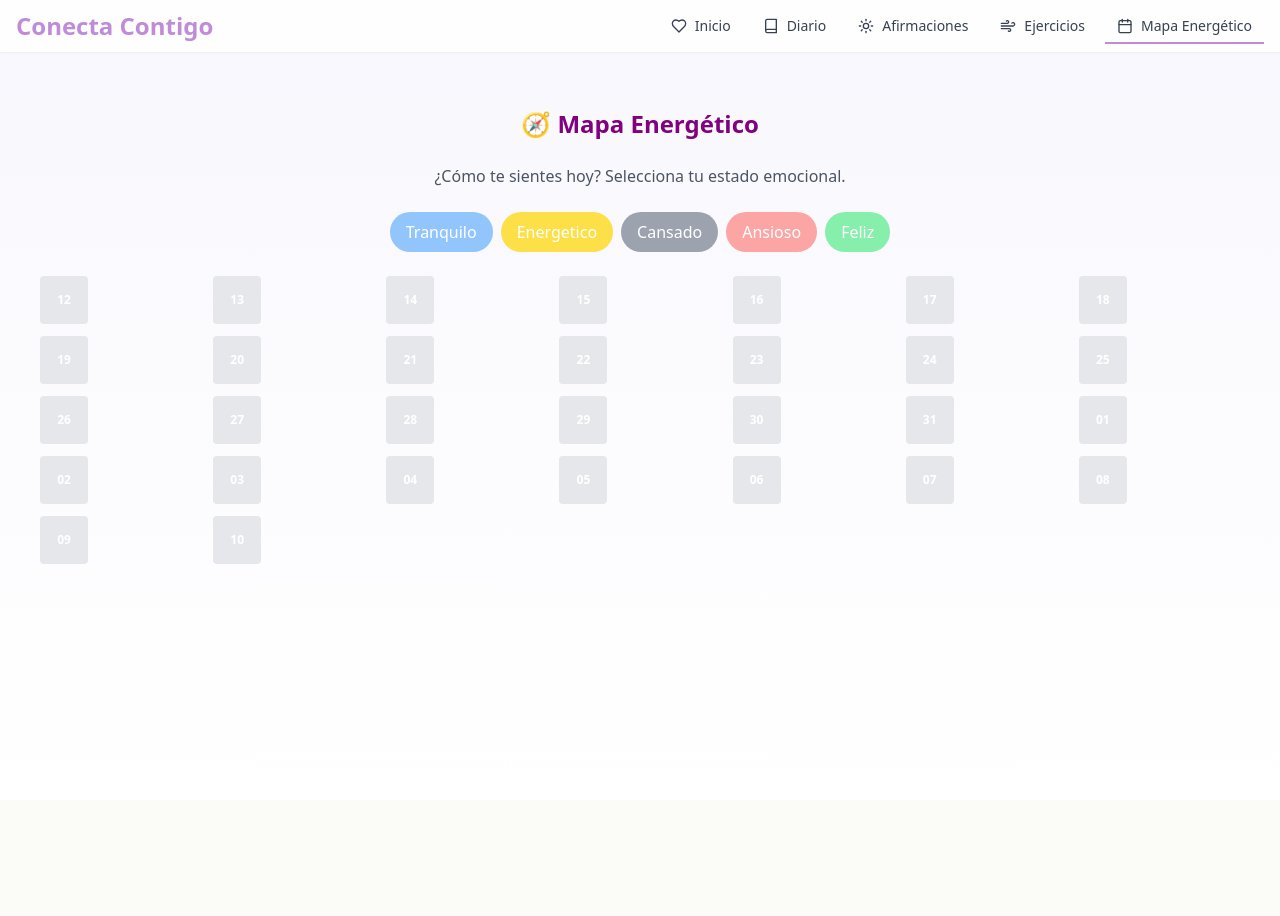
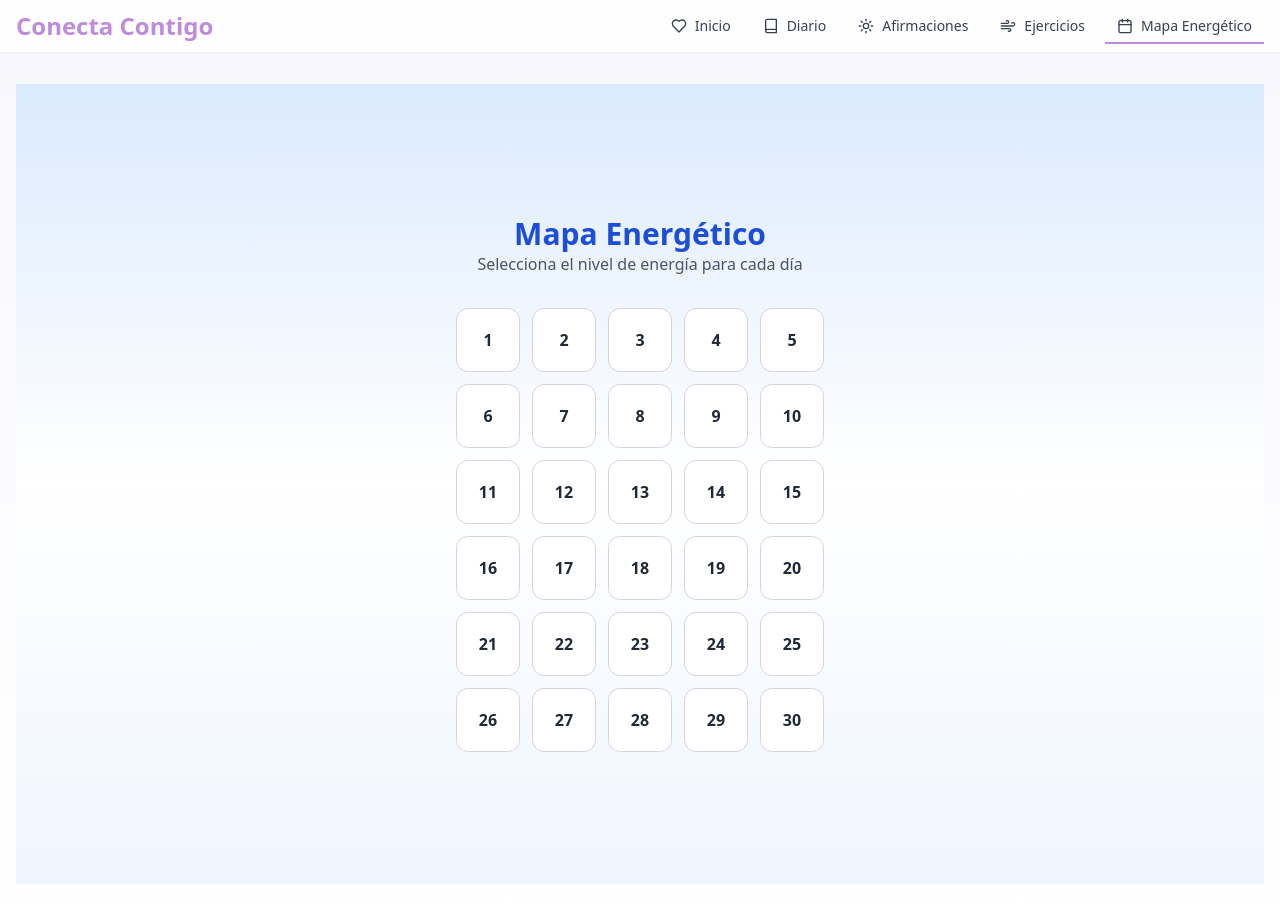
Before and after one commit to germopa/conecta-contigo, a React (Vite) app: page /energy-map in a window 1280 px wide. Before the commit the page ends 800 px from the top, so only its background shows below. Built offline with nearby package versions, Linux system fonts and the light colour scheme.

Commit message:
Mejora visual y funcional del Mapa Energético

```diff
--- a/src/pages/EnergyMap.jsx
+++ b/src/pages/EnergyMap.jsx
@@ -1,69 +1,77 @@
-import React, { useState, useEffect } from "react";
-import dayjs from "dayjs";
+import React, { useState } from "react";
+import { motion } from "framer-motion";
 
-const emotions = {
-  tranquilo: "bg-blue-300",
-  energetico: "bg-yellow-300",
-  cansado: "bg-gray-400",
-  ansioso: "bg-red-300",
-  feliz: "bg-green-300",
-};
+const energyLevels = [
+  { label: "Alta", color: "bg-green-400" },
+  { label: "Media", color: "bg-yellow-400" },
+  { label: "Baja", color: "bg-red-400" },
+  { label: "Estable", color: "bg-blue-400" },
+  { label: "Inestable", color: "bg-purple-400" },
+];
 
 const EnergyMap = () => {
-  const [data, setData] = useState({});
-  const today = dayjs().format("YYYY-MM-DD");
+  const [selectedDay, setSelectedDay] = useState(null);
+  const [dayEnergies, setDayEnergies] = useState({});
 
-  // cargar datos guardados
-  useEffect(() => {
-    const saved = localStorage.getItem("energy-map");
-    if (saved) setData(JSON.parse(saved));
-  }, []);
+  const daysInMonth = 30; // Simplificado para el ejemplo
 
-  // guardar datos cada vez que cambien
-  useEffect(() => {
-    localStorage.setItem("energy-map", JSON.stringify(data));
-  }, [data]);
-
-  const handleSelect = (emotion) => {
-    setData({ ...data, [today]: emotion });
+  const handleSelectEnergy = (energy) => {
+    setDayEnergies((prev) => ({
+      ...prev,
+      [selectedDay]: energy,
+    }));
+    setSelectedDay(null);
   };
 
-  // genera los últimos 30 días
-  const days = Array.from({ length: 30 }, (_, i) =>
-    dayjs().subtract(i, "day").format("YYYY-MM-DD")
-  ).reverse();
+  return (
+    <div className="flex flex-col items-center justify-center min-h-screen px-6 py-10 bg-gradient-to-b from-blue-100 via-white to-blue-50">
+      <motion.div
+        initial={{ opacity: 0, y: 20 }}
+        animate={{ opacity: 1, y: 0 }}
+        className="text-center mb-8"
+      >
+        <h1 className="text-3xl font-bold text-blue-700">Mapa Energético</h1>
+        <p className="text-gray-600">Selecciona el nivel de energía para cada día</p>
+      </motion.div>
 
-  return (
-    <div className="p-6 space-y-6">
-      <h1 className="text-2xl font-bold text-center text-purple-800">🧭 Mapa Energético</h1>
-      <p className="text-center text-gray-600">
-        ¿Cómo te sientes hoy? Selecciona tu estado emocional.
-      </p>
-
-      <div className="flex flex-wrap justify-center gap-2">
-        {Object.keys(emotions).map((emotion) => (
-          <button
-            key={emotion}
-            onClick={() => handleSelect(emotion)}
-            className={`px-4 py-2 rounded-full text-white capitalize ${emotions[emotion]}`}
-          >
-            {emotion}
-          </button>
-        ))}
+      <div className="grid grid-cols-5 gap-3">
+        {Array.from({ length: daysInMonth }, (_, index) => {
+          const day = index + 1;
+          const energy = dayEnergies[day];
+          return (
+            <div
+              key={day}
+              className={`h-16 w-16 flex items-center justify-center rounded-lg border ${energy ? energy.color : "bg-white hover:bg-gray-50"} cursor-pointer`}
+              onClick={() => setSelectedDay(day)}
+            >
+              <span className="text-gray-800 font-semibold">{day}</span>
+            </div>
+          );
+        })}
       </div>
 
-      <div className="grid grid-cols-5 sm:grid-cols-7 gap-3 mt-6">
-        {days.map((date) => (
-          <div
-            key={date}
-            className={`w-12 h-12 rounded flex items-center justify-center text-xs font-semibold text-white ${
-              emotions[data[date]] || "bg-gray-200 text-gray-600"
-            }`}
-          >
-            {dayjs(date).format("DD")}
+      {selectedDay && (
+        <motion.div
+          initial={{ opacity: 0, y: 10 }}
+          animate={{ opacity: 1, y: 0 }}
+          className="mt-8 p-6 bg-white rounded-lg shadow-md text-center"
+        >
+          <h2 className="text-xl font-bold text-gray-800 mb-4">
+            Selecciona la energía para el día {selectedDay}
+          </h2>
+          <div className="flex flex-wrap justify-center gap-4">
+            {energyLevels.map((level) => (
+              <button
+                key={level.label}
+                onClick={() => handleSelectEnergy(level)}
+                className={`px-4 py-2 rounded-full text-white ${level.color} hover:brightness-110`}
+              >
+                {level.label}
+              </button>
+            ))}
           </div>
-        ))}
-      </div>
+        </motion.div>
+      )}
     </div>
   );
 };
```
